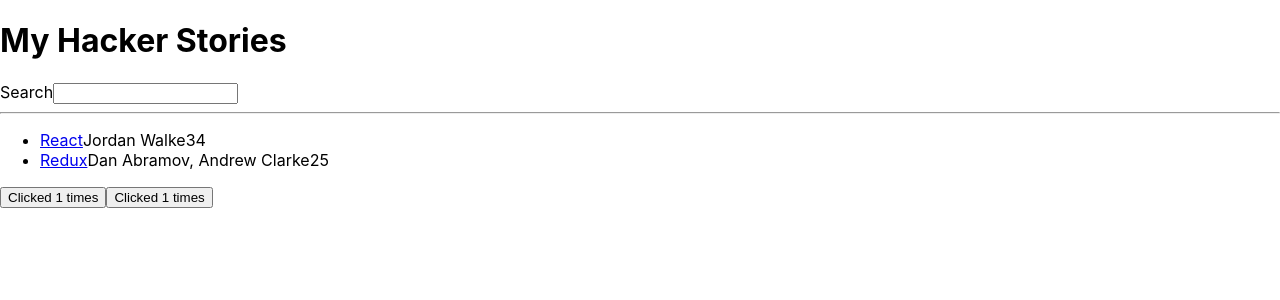
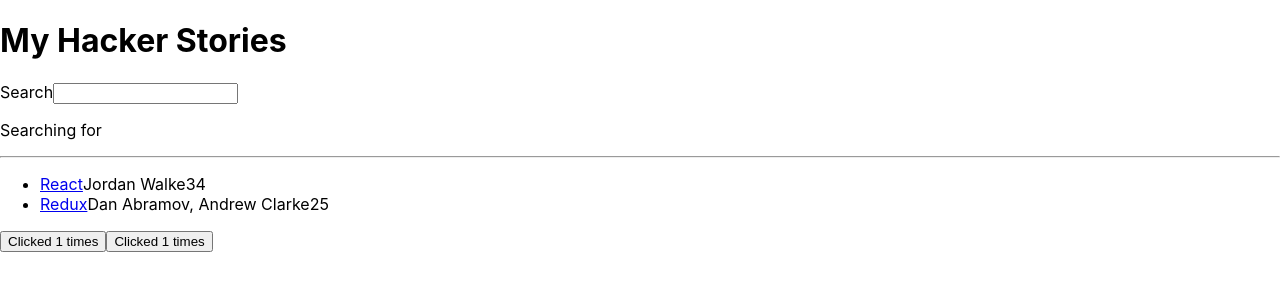
Before and after one commit to Moses-Onche/road-to-react, a React (Create React App) app in the folder hacker-stories/: page / in a window 1280 px wide. Shown: the top 300 px of the page. Built offline with nearby package versions, Linux system fonts and the light colour scheme.

Commit message:
Use useState to rerender page on input change

```diff
--- a/hacker-stories/src/App.js
+++ b/hacker-stories/src/App.js
@@ -54,12 +54,18 @@
 );
 
 const Search = () => {
-  const handleChange = (event) => (console.log(event.target.value));
+  const [searchTerm, setSearchTerm] = useState('');
+
+  const handleChange = (event) => (setSearchTerm(event.target.value));
   return (
     <div>
       <label htmlFor="search">Search</label>
       <input id="search" type="text" onChange={handleChange} />
+
+      <p>Searching for <strong>{searchTerm}</strong></p>
     </div>
+
+
   )
 };
 
```
